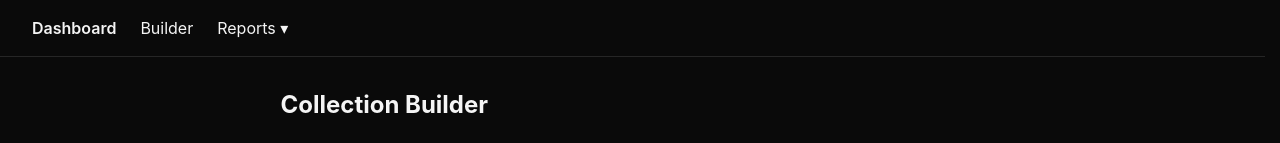
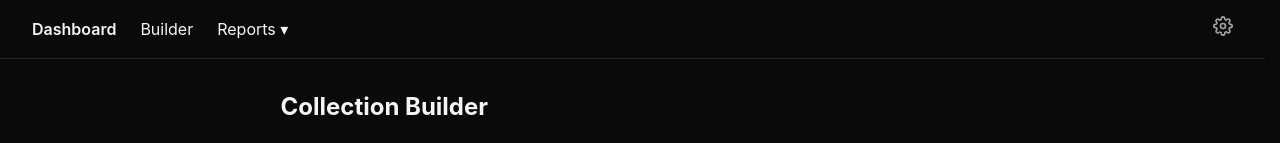
Before and after one commit to bincani/netrunner, a Next.js app: page /builder in a window 1280 px wide. Shown: the top 143 px of the page. Built offline with nearby package versions, Linux system fonts and the light colour scheme.

Commit message:
Add cog-icon SettingsMenu to the nav bar

```diff
--- a/src/app/layout.tsx
+++ b/src/app/layout.tsx
@@ -3,6 +3,7 @@ import Script from 'next/script'
 import './globals.css'
 import type { Metadata } from 'next'
 import { ReportsNavDropdown } from '@/components/ReportsNavDropdown'
+import { SettingsMenu } from '@/components/SettingsMenu'
 
 export const metadata: Metadata = {
   title: 'Netrunner Collection Tracker',
@@ -29,12 +30,15 @@ export default function RootLayout({ children }: { children: React.ReactNode })
           strategy="beforeInteractive"
           dangerouslySetInnerHTML={{ __html: THEME_INIT_SCRIPT }}
         />
-        <nav className="flex gap-6 border-b border-subtle px-8 py-4">
-          <Link href="/" className="font-semibold">
-            Dashboard
-          </Link>
-          <Link href="/builder">Builder</Link>
-          <ReportsNavDropdown />
+        <nav className="flex items-center justify-between border-b border-subtle px-8 py-4">
+          <div className="flex items-center gap-6">
+            <Link href="/" className="font-semibold">
+              Dashboard
+            </Link>
+            <Link href="/builder">Builder</Link>
+            <ReportsNavDropdown />
+          </div>
+          <SettingsMenu />
         </nav>
         {children}
       </body>
--- /dev/null
+++ b/src/components/SettingsMenu.tsx
@@ -0,0 +1,64 @@
+'use client'
+
+import { useEffect, useRef, useState } from 'react'
+import Link from 'next/link'
+
+export function SettingsMenu() {
+  const [isOpen, setIsOpen] = useState(false)
+  const containerRef = useRef<HTMLDivElement>(null)
+
+  useEffect(() => {
+    if (!isOpen) return
+    function handleClickOutside(event: MouseEvent) {
+      if (containerRef.current && !containerRef.current.contains(event.target as Node)) {
+        setIsOpen(false)
+      }
+    }
+    document.addEventListener('mousedown', handleClickOutside)
+    return () => document.removeEventListener('mousedown', handleClickOutside)
+  }, [isOpen])
+
+  return (
+    <div ref={containerRef} className="relative">
+      <button
+        type="button"
+        onClick={() => setIsOpen((prev) => !prev)}
+        aria-expanded={isOpen}
+        aria-haspopup="menu"
+        aria-label="Settings"
+        className="cursor-pointer text-muted hover:text-primary"
+      >
+        <svg
+          width="20"
+          height="20"
+          viewBox="0 0 24 24"
+          fill="none"
+          stroke="currentColor"
+          strokeWidth="2"
+          strokeLinecap="round"
+          strokeLinejoin="round"
+          aria-hidden="true"
+        >
+          <circle cx="12" cy="12" r="3" />
+          <path d="M19.4 15a1.65 1.65 0 0 0 .33 1.82l.06.06a2 2 0 1 1-2.83 2.83l-.06-.06a1.65 1.65 0 0 0-1.82-.33 1.65 1.65 0 0 0-1 1.51V21a2 2 0 0 1-4 0v-.09A1.65 1.65 0 0 0 9 19.4a1.65 1.65 0 0 0-1.82.33l-.06.06a2 2 0 1 1-2.83-2.83l.06-.06a1.65 1.65 0 0 0 .33-1.82 1.65 1.65 0 0 0-1.51-1H3a2 2 0 0 1 0-4h.09A1.65 1.65 0 0 0 4.6 9a1.65 1.65 0 0 0-.33-1.82l-.06-.06a2 2 0 1 1 2.83-2.83l.06.06a1.65 1.65 0 0 0 1.82.33H9a1.65 1.65 0 0 0 1-1.51V3a2 2 0 0 1 4 0v.09a1.65 1.65 0 0 0 1 1.51 1.65 1.65 0 0 0 1.82-.33l.06-.06a2 2 0 1 1 2.83 2.83l-.06.06a1.65 1.65 0 0 0-.33 1.82V9a1.65 1.65 0 0 0 1.51 1H21a2 2 0 0 1 0 4h-.09a1.65 1.65 0 0 0-1.51 1z" />
+        </svg>
+      </button>
+
+      {isOpen && (
+        <div
+          role="menu"
+          className="absolute right-0 top-full z-10 mt-2 min-w-48 rounded border border-default bg-surface py-1 shadow-lg"
+        >
+          <Link
+            href="/settings"
+            role="menuitem"
+            onClick={() => setIsOpen(false)}
+            className="block px-3 py-2 text-sm hover:bg-surface-hover"
+          >
+            Configuration
+          </Link>
+        </div>
+      )}
+    </div>
+  )
+}
```
Also changed, not shown: 1 other file (tests, documents, lock files or other folders).
